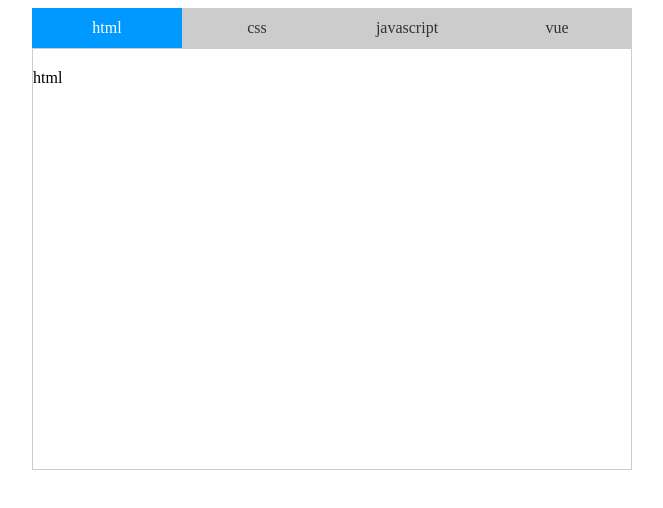
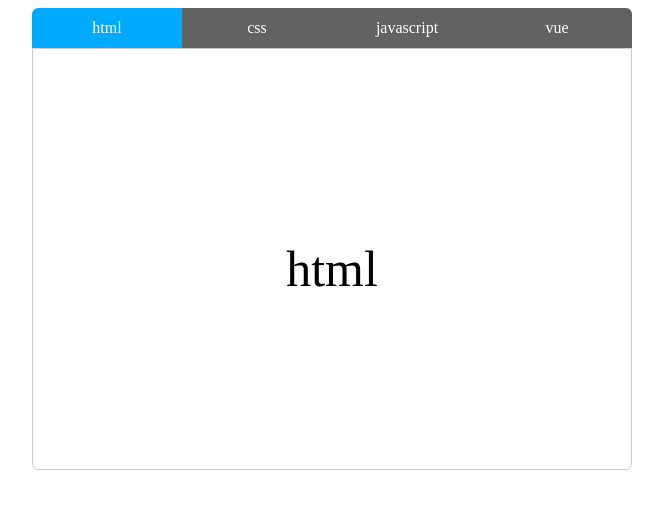
Before and after one commit to ttbone/hello-word, a plain HTML site: page tab.html in a window 1280 px wide. Shown: the whole page, without its empty margins (308-971 px from the left). Drawn offline with nearby package versions, Linux system fonts and the light colour scheme.

Commit message:
tab2
修改，添加功能

```diff
--- a/tab.html
+++ b/tab.html
@@ -14,6 +14,7 @@
     .tab-tit{
         font-size: 0;
         width: 600px;
+        border-radius: 6px;
     }
     .tab-tit a{
         display: inline-block;
@@ -22,18 +23,29 @@
         font-size: 16px;
         width: 25%;
         text-align: center;
-        background: #ccc;
-        color: #333;
+        background: #626262;
+        color: #fff;
         text-decoration: none;
     }
+    .tab-tit a:first-child{
+        border-top-left-radius: 6px;
+    }
+    .tab-tit a:last-child{
+        border-top-right-radius: 6px;
+    }
     .tab-tit .cur{
-        background: #09f;
+        background: #0af;
         color: #fff;
     }
     .tab-con div{
         border: 1px solid #ccc;
         height: 400px;
         padding-top: 20px;
+        text-align: center;
+        line-height: 400px;
+        font-size: 50px;
+        border-bottom-left-radius: 6px;
+        border-bottom-right-radius: 6px;
     }
 </style>
 </head>
@@ -63,7 +75,7 @@
     </div>
 </div>
 </body>
-<script src="vue.min.js"></script>
+<script src="js/vue.min.js"></script>
 <script>
     new Vue({
         el: '#tab',
```
